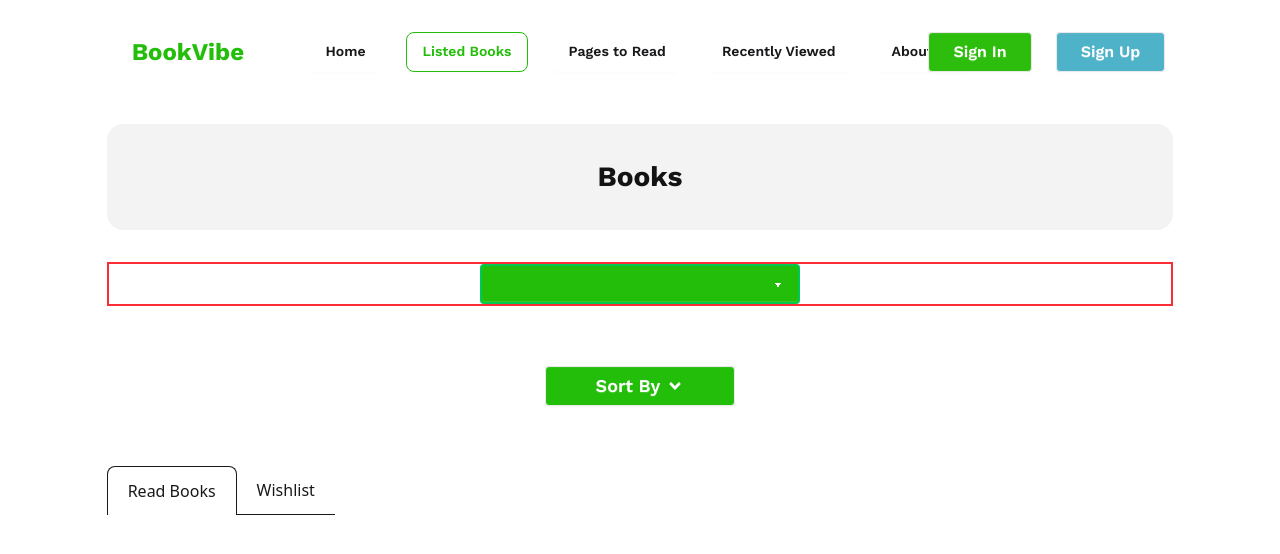
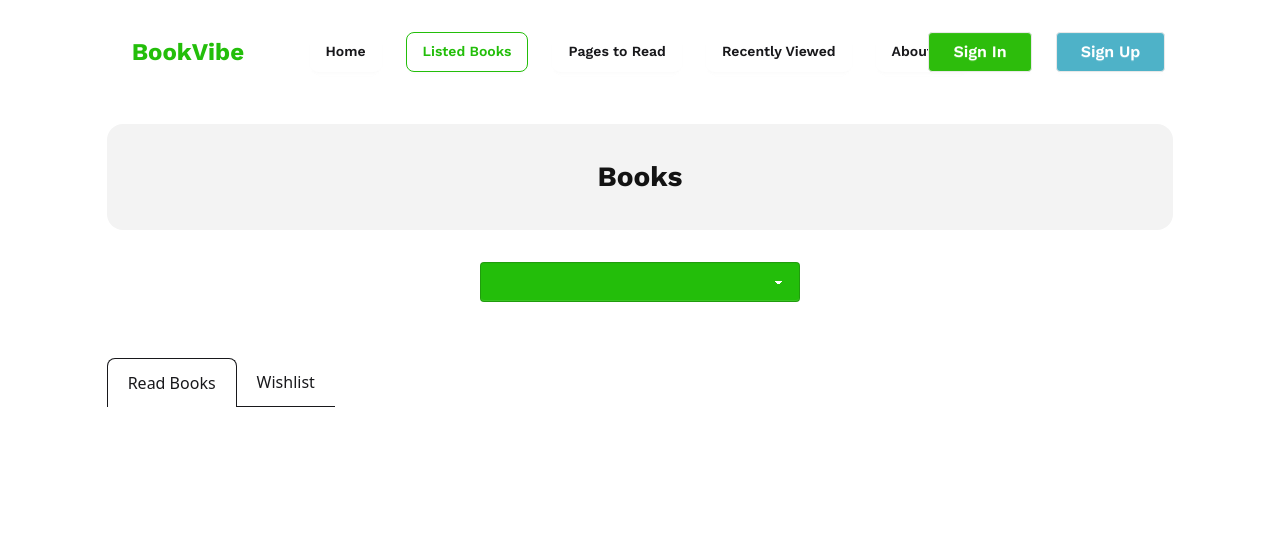
Before and after one commit to jnakht/book-vibe, a React (Vite) app: page /listedBooks in a window 1280 px wide. Shown: the top 554 px of the page. Built offline with nearby package versions, Linux system fonts and the light colour scheme; a web font is replaced by a local one.

Commit message:
sort by front-end done

```diff
--- a/src/assets/Components/ListedBooks/ListedBooks.jsx
+++ b/src/assets/Components/ListedBooks/ListedBooks.jsx
@@ -13,29 +13,18 @@ const ListedBooks = () => {
         <div className="w-10/12 mx-auto">
             <ListedBooksTitle></ListedBooksTitle>
             {/* select menu start */}
-            <div className=" mt-8 mb-[56px] border-2 border-red-500  flex  justify-center items-center">
-            <select defaultValue="Sort By" className="select  outline-none border-2 border-green-500  bg-[#23BE0A] text-white work-sans text-lg font-semibold         ">
+            <div className=" mt-8 mb-[56px]   flex  justify-center items-center border-none focus:outline-none focus:border-none text-center">
+            <select defaultValue="Sort By" className="select  outline-none   bg-[#23BE0A] text-white work-sans text-lg font-semibold focus:outline-none focus:border-none text-center">
                <div className="">
-               <option className="bg-gray-200"><button>Sort By<FaAngleDown /></button></option>
-                <option className="bg-gray-200"><button className="bg-gray-200" onClick={() => setSortBy('rating')}>Rating</button></option>
-                <option className="bg-gray-200"><button onClick={() => setSortBy('noOfPages')}>Number Of Pages</button></option>
-                <option className="bg-gray-200"><button onClick={() => setSortBy('publisherYear')}>Publisher Year</button></option>
+               <option className="bg-gray-200 text-[#131313CC] work-sans text-base font-normal"><button>Sort By<FaAngleDown /></button></option>
+                <option className="bg-gray-200 text-[#131313CC] work-sans text-base font-normal"><button className="bg-gray-200 text-[#131313CC] work-sans text-base font-normal" onClick={() => setSortBy('rating')}>Rating</button></option>
+                <option className="bg-gray-200 text-[#131313CC] work-sans text-base font-normal"><button onClick={() => setSortBy('noOfPages')}>Number Of Pages</button></option>
+                <option className="bg-gray-200 text-[#131313CC] work-sans text-base font-normal"><button onClick={() => setSortBy('publisherYear')}>Publisher Year</button></option>
                </div>
             </select>
             </div>
             {/* select menu end */}
-            {/* dropdown menu start*/}
-            <div className=" mt-8 mb-[56px]">
-                <div className="dropdown dropdown-bottom dropdown-center  flex justify-center">
-                    <div tabIndex={0} role="button" className="btn m-1 w-[190px] bg-[#23BE0A] text-white work-sans text-lg font-semibold">Sort By<FaAngleDown /></div>
-                    <ul tabIndex={0} className="dropdown-content menu bg-[#1313130D] rounded-box z-1 w-[190px] p-2 shadow-sm work-sans text-base font-normal">
-                        <li><button onClick={() => setSortBy('rating')}>Rating</button></li>
-                        <li><button onClick={() => setSortBy('noOfPages')}>Number Of Pages</button></li>
-                        <li><button onClick={() => setSortBy('publisherYear')}>Publisher Year</button></li>
-                    </ul>
-                </div>
-            </div>
-            {/* dropdown menu end */}
+
 
             {/* card start */}
             <div className="flex items-center  overflow-x-auto overflow-y-hidden sm:justify-start flex-nowrap  dark:bg-gray-100 dark:text-gray-800 ">
```
